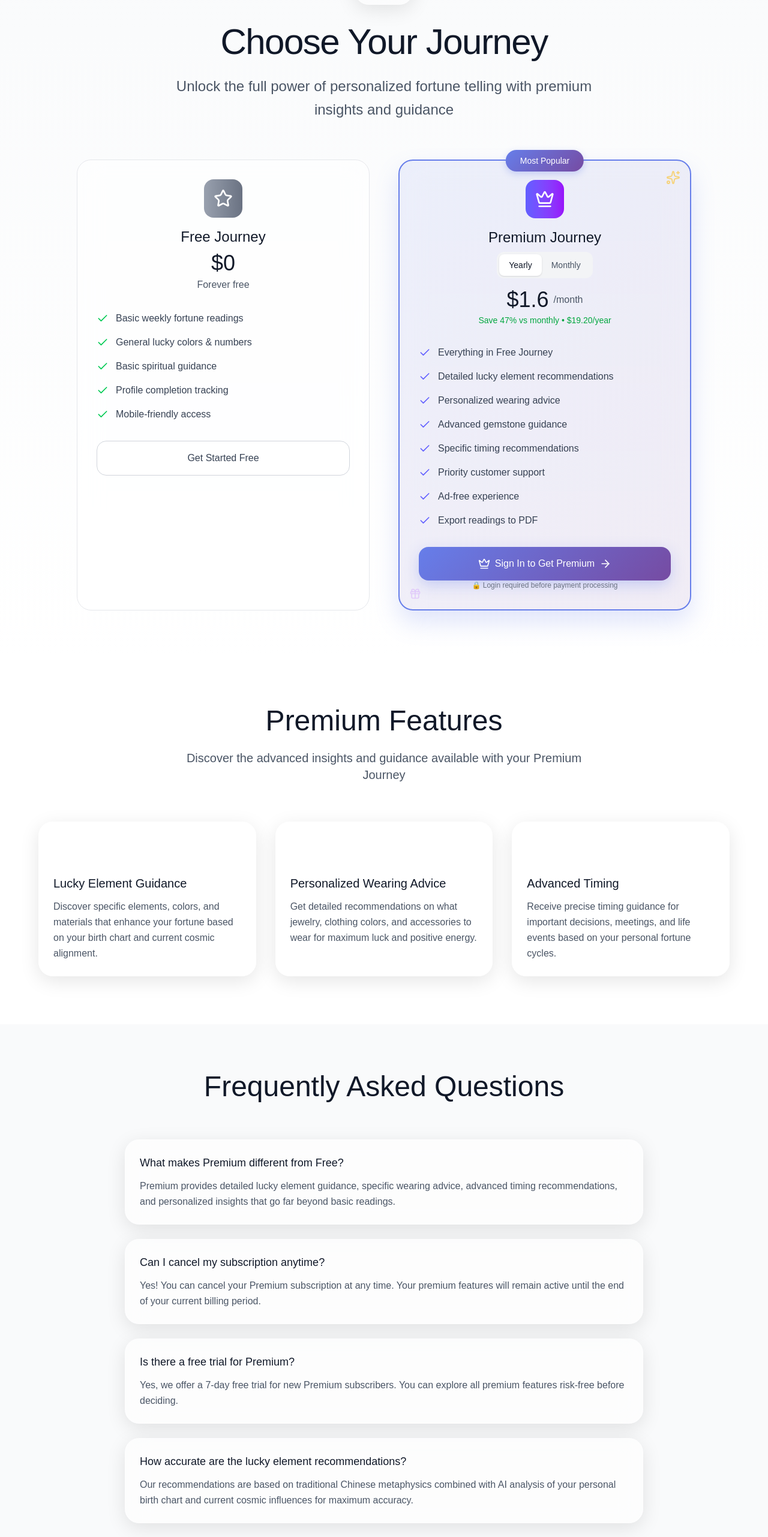
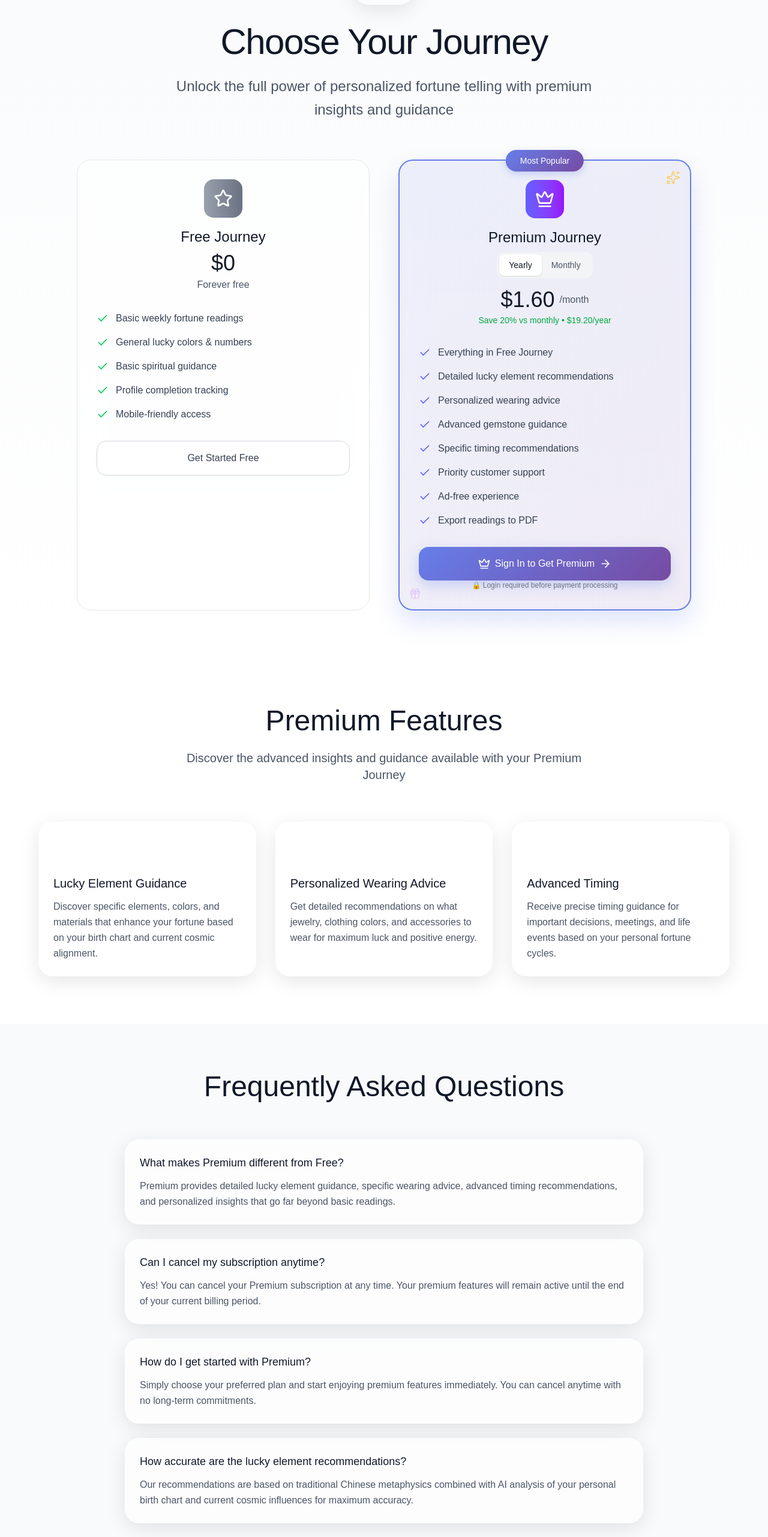
Before and after one commit to pkkwilliam/janus, a Next.js app: page /pricing in a window 1280 px wide. Shown: the part 234-2797 px from the top of the page at 60% size. Built offline with nearby package versions, Linux system fonts and the light colour scheme; no server answers.

Commit message:
fix layout

```diff
--- a/src/app/cancel/page.tsx
+++ b/src/app/cancel/page.tsx
@@ -75,7 +75,7 @@ function CancelContent() {
             </div>
 
             {/* Action buttons */}
-            <div className="space-y-4">
+            <div className="space-y-6">
               <Link href="/pricing">
                 <motion.button
                   whileHover={{ scale: 1.02 }}
@@ -92,7 +92,7 @@ function CancelContent() {
                 </motion.button>
               </Link>
 
-              <div className="grid grid-cols-2 gap-3">
+              <div className="grid grid-cols-2 gap-3 pt-2">
                 <Link href="/dashboard">
                   <motion.button
                     whileHover={{ scale: 1.02 }}
--- a/src/app/dashboard/page.tsx
+++ b/src/app/dashboard/page.tsx
@@ -739,10 +739,10 @@ function DashboardContent() {
               <div className="flex items-center gap-3">
                 <div className="text-right">
                   <div className="text-sm font-medium text-purple-600">
-                    Starting at $9.99/month
+                    Starting at $2.00/month
                   </div>
                   <div className="text-xs text-gray-500">
-                    7-day free trial
+                    Affordable premium features
                   </div>
                 </div>
                 <ChevronRight className="w-5 h-5 text-gray-400 group-hover:text-purple-600 group-hover:translate-x-1 transition-all" />
--- a/src/app/getting-started/page.tsx
+++ b/src/app/getting-started/page.tsx
@@ -36,9 +36,9 @@ const steps = [
     description: 'Select a plan that fits your spiritual journey and unlock unlimited readings.',
     details: [
       'Browse monthly and yearly subscription options',
-      'Yearly plans offer 80% savings',
+      'Yearly plans offer significant savings',
       'All plans include unlimited readings',
-      'Start with our free trial readings'
+      'Affordable pricing starting at $2/month'
     ]
   },
   {
--- a/src/app/pricing/page.tsx
+++ b/src/app/pricing/page.tsx
@@ -1,12 +1,20 @@
-'use client';
+"use client";
 
-import { motion } from 'framer-motion';
-import { Check, Star, Sparkles, Crown, ArrowRight, Gift, Shield } from 'lucide-react';
-import Link from 'next/link';
-import { useAppInit } from '@/hooks/useAppInit';
-import { Footer } from '@/components/ui/footer';
-import { subscriptionApi, CreateOrderRequest } from '@/lib/api/subscription';
-import { useState } from 'react';
+import { motion } from "framer-motion";
+import {
+  Check,
+  Star,
+  Sparkles,
+  Crown,
+  ArrowRight,
+  Gift,
+  Shield,
+} from "lucide-react";
+import Link from "next/link";
+import { useAppInit } from "@/hooks/useAppInit";
+import { Footer } from "@/components/ui/footer";
+import { subscriptionApi, CreateOrderRequest } from "@/lib/api/subscription";
+import { useState } from "react";
 
 export default function PricingPage() {
   const { isAuthenticated } = useAppInit({ requireAuth: false });
@@ -21,37 +29,40 @@ export default function PricingPage() {
       // Step 1: Create order
       const createOrderRequest: CreateOrderRequest = {
         buyerSubscription: {
-          productId: isYearly ? "p-1" : "p-2" // p-1 = YEARLY, p-2 = MONTHLY
-        }
+          productId: isYearly ? "p-1" : "p-2", // p-1 = YEARLY, p-2 = MONTHLY
+        },
       };
 
-      const orderResponse = await subscriptionApi.createOrder(createOrderRequest);
+      const orderResponse = await subscriptionApi.createOrder(
+        createOrderRequest
+      );
 
       if (orderResponse.error) {
         throw new Error(orderResponse.error.message);
       }
 
       if (!orderResponse.data) {
-        throw new Error('Failed to create order');
+        throw new Error("Failed to create order");
       }
 
       // Step 2: Request subscription payment
-      const paymentResponse = await subscriptionApi.requestSubscriptionPayment(orderResponse.data.id);
+      const paymentResponse = await subscriptionApi.requestSubscriptionPayment(
+        orderResponse.data.id
+      );
 
       if (paymentResponse.error) {
         throw new Error(paymentResponse.error.message);
       }
 
       if (!paymentResponse.data) {
-        throw new Error('Failed to get payment URL');
+        throw new Error("Failed to get payment URL");
       }
 
       // Redirect to Stripe checkout
       window.location.href = paymentResponse.data.requestUrl;
-
     } catch (error) {
-      console.error('Payment process failed:', error);
-      alert('Payment process failed. Please try again.');
+      console.error("Payment process failed:", error);
+      alert("Payment process failed. Please try again.");
     } finally {
       setIsProcessing(false);
     }
@@ -97,14 +108,14 @@ export default function PricingPage() {
               Choose Your Journey
             </h1>
             <p className="text-xl md:text-2xl text-gray-600 max-w-3xl mx-auto leading-relaxed">
-              Unlock the full power of personalized fortune telling with premium insights and guidance
+              Unlock the full power of personalized fortune telling with premium
+              insights and guidance
             </p>
           </motion.div>
 
           {/* Pricing Cards */}
           <div className="max-w-5xl mx-auto">
             <div className="grid md:grid-cols-2 gap-8 lg:gap-12">
-
               {/* Free Plan */}
               <motion.div
                 initial={{ opacity: 0, y: 40 }}
@@ -123,8 +134,12 @@ export default function PricingPage() {
                     <div className="w-16 h-16 rounded-2xl bg-gradient-to-r from-gray-400 to-gray-500 flex items-center justify-center mx-auto mb-4">
                       <Star className="w-8 h-8 text-white" />
                     </div>
-                    <h3 className="text-2xl font-medium text-gray-900 mb-2">Free Journey</h3>
-                    <div className="text-4xl font-light text-gray-900 mb-1">$0</div>
+                    <h3 className="text-2xl font-medium text-gray-900 mb-2">
+                      Free Journey
+                    </h3>
+                    <div className="text-4xl font-light text-gray-900 mb-1">
+                      $0
+                    </div>
                     <div className="text-gray-600">Forever free</div>
                   </div>
 
@@ -150,7 +165,9 @@ export default function PricingPage() {
                         backdropFilter: "blur(10px)",
                       }}
                     >
-                      {isAuthenticated ? "Access Dashboard" : "Get Started Free"}
+                      {isAuthenticated
+                        ? "Access Dashboard"
+                        : "Get Started Free"}
                     </motion.button>
                   </Link>
                 </div>
@@ -168,7 +185,8 @@ export default function PricingPage() {
                   <div
                     className="px-6 py-2 rounded-full text-sm font-medium text-white"
                     style={{
-                      background: "linear-gradient(135deg, #667eea 0%, #764ba2 100%)",
+                      background:
+                        "linear-gradient(135deg, #667eea 0%, #764ba2 100%)",
                       boxShadow: "0 4px 12px rgba(102, 126, 234, 0.3)",
                     }}
                   >
@@ -179,7 +197,8 @@ export default function PricingPage() {
                 <div
                   className="p-8 rounded-3xl border-2 h-full relative overflow-hidden"
                   style={{
-                    background: "linear-gradient(135deg, rgba(102, 126, 234, 0.1) 0%, rgba(118, 75, 162, 0.1) 100%)",
+                    background:
+                      "linear-gradient(135deg, rgba(102, 126, 234, 0.1) 0%, rgba(118, 75, 162, 0.1) 100%)",
                     backdropFilter: "blur(20px)",
                     borderColor: "#667eea",
                     boxShadow: "0 20px 40px rgba(102, 126, 234, 0.2)",
@@ -197,7 +216,9 @@ export default function PricingPage() {
                     <div className="w-16 h-16 rounded-2xl bg-gradient-to-r from-indigo-500 to-purple-600 flex items-center justify-center mx-auto mb-4">
                       <Crown className="w-8 h-8 text-white" />
                     </div>
-                    <h3 className="text-2xl font-medium text-gray-900 mb-2">Premium Journey</h3>
+                    <h3 className="text-2xl font-medium text-gray-900 mb-2">
+                      Premium Journey
+                    </h3>
 
                     {/* Pricing Toggle */}
                     <div className="flex items-center justify-center mb-4">
@@ -206,8 +227,8 @@ export default function PricingPage() {
                           onClick={() => setIsYearly(true)}
                           className={`px-4 py-2 rounded-lg text-sm font-medium transition-all ${
                             isYearly
-                              ? 'bg-white text-gray-900 shadow-sm'
-                              : 'text-gray-600 hover:text-gray-900'
+                              ? "bg-white text-gray-900 shadow-sm"
+                              : "text-gray-600 hover:text-gray-900"
                           }`}
                         >
                           Yearly
@@ -216,8 +237,8 @@ export default function PricingPage() {
                           onClick={() => setIsYearly(false)}
                           className={`px-4 py-2 rounded-lg text-sm font-medium transition-all ${
                             !isYearly
-                              ? 'bg-white text-gray-900 shadow-sm'
-                              : 'text-gray-600 hover:text-gray-900'
+                              ? "bg-white text-gray-900 shadow-sm"
+                              : "text-gray-600 hover:text-gray-900"
                           }`}
                         >
                           Monthly
@@ -227,12 +248,14 @@ export default function PricingPage() {
 
                     <div className="flex items-center justify-center gap-2 mb-1">
                       <div className="text-4xl font-light text-gray-900">
-                        ${isYearly ? '1.6' : '3'}
+                        ${isYearly ? "1.60" : "2"}
                       </div>
                       <div className="text-gray-600">/month</div>
                     </div>
                     <div className="text-sm text-green-600 font-medium">
-                      {isYearly ? 'Save 47% vs monthly • $19.20/year' : '$3/month • No commitment'}
+                      {isYearly
+                        ? "Save 20% vs monthly • $19.20/year "
+                        : "$2/month • No commitment"}
                     </div>
                   </div>
 
@@ -253,7 +276,8 @@ export default function PricingPage() {
                           whileTap={{ scale: 0.98 }}
                           className="w-full flex items-center justify-center gap-2 py-4 rounded-2xl text-white font-medium transition-all"
                           style={{
-                            background: "linear-gradient(135deg, #667eea 0%, #764ba2 100%)",
+                            background:
+                              "linear-gradient(135deg, #667eea 0%, #764ba2 100%)",
                             boxShadow: "0 8px 24px rgba(102, 126, 234, 0.3)",
                           }}
                         >
@@ -274,12 +298,15 @@ export default function PricingPage() {
                       disabled={isProcessing}
                       className="w-full flex items-center justify-center gap-2 py-4 rounded-2xl text-white font-medium transition-all disabled:opacity-50 disabled:cursor-not-allowed"
                       style={{
-                        background: "linear-gradient(135deg, #667eea 0%, #764ba2 100%)",
+                        background:
+                          "linear-gradient(135deg, #667eea 0%, #764ba2 100%)",
                         boxShadow: "0 8px 24px rgba(102, 126, 234, 0.3)",
                       }}
                     >
                       <Crown className="w-5 h-5" />
-                      {isProcessing ? 'Processing Payment...' : 'Upgrade to Premium'}
+                      {isProcessing
+                        ? "Processing Payment..."
+                        : "Upgrade to Premium"}
                       {!isProcessing && <ArrowRight className="w-5 h-5" />}
                     </motion.button>
                   )}
@@ -304,13 +331,18 @@ export default function PricingPage() {
               Premium Features
             </h2>
             <p className="text-xl text-gray-600 max-w-2xl mx-auto">
-              Discover the advanced insights and guidance available with your Premium Journey
+              Discover the advanced insights and guidance available with your
+              Premium Journey
             </p>
           </motion.div>
 
           <div className="grid md:grid-cols-2 lg:grid-cols-3 gap-8 max-w-6xl mx-auto">
             {premiumFeatureDetails.map((feature, index) => (
-              <PremiumFeatureCard key={feature.title} feature={feature} index={index} />
+              <PremiumFeatureCard
+                key={feature.title}
+                feature={feature}
+                index={index}
+              />
             ))}
           </div>
         </div>
@@ -353,22 +385,34 @@ export default function PricingPage() {
               <div className="flex items-center gap-3">
                 <Shield className="w-8 h-8 text-green-500" />
                 <div>
-                  <div className="font-medium text-gray-900">Secure Payments</div>
-                  <div className="text-sm text-gray-600">SSL encrypted & PCI compliant</div>
+                  <div className="font-medium text-gray-900">
+                    Secure Payments
+                  </div>
+                  <div className="text-sm text-gray-600">
+                    SSL encrypted & PCI compliant
+                  </div>
                 </div>
               </div>
               <div className="flex items-center gap-3">
                 <Star className="w-8 h-8 text-yellow-500" />
                 <div>
-                  <div className="font-medium text-gray-900">Cancel Anytime</div>
-                  <div className="text-sm text-gray-600">No long-term commitments</div>
+                  <div className="font-medium text-gray-900">
+                    Cancel Anytime
+                  </div>
+                  <div className="text-sm text-gray-600">
+                    No long-term commitments
+                  </div>
                 </div>
               </div>
               <div className="flex items-center gap-3">
                 <Gift className="w-8 h-8 text-purple-500" />
                 <div>
-                  <div className="font-medium text-gray-900">7-Day Free Trial</div>
-                  <div className="text-sm text-gray-600">Try premium risk-free</div>
+                  <div className="font-medium text-gray-900">
+                    Instant Access
+                  </div>
+                  <div className="text-sm text-gray-600">
+                    Start your premium journey immediately
+                  </div>
                 </div>
               </div>
             </div>
@@ -386,7 +430,7 @@ const freeFeatures = [
   "General lucky colors & numbers",
   "Basic spiritual guidance",
   "Profile completion tracking",
-  "Mobile-friendly access"
+  "Mobile-friendly access",
 ];
 
 const premiumFeatures = [
@@ -397,50 +441,63 @@ const premiumFeatures = [
   "Specific timing recommendations",
   "Priority customer support",
   "Ad-free experience",
-  "Export readings to PDF"
+  "Export readings to PDF",
 ];
 
 const premiumFeatureDetails = [
   {
     icon: Sparkles,
     title: "Lucky Element Guidance",
-    description: "Discover specific elements, colors, and materials that enhance your fortune based on your birth chart and current cosmic alignment.",
-    color: "from-amber-500 to-orange-600"
+    description:
+      "Discover specific elements, colors, and materials that enhance your fortune based on your birth chart and current cosmic alignment.",
+    color: "from-amber-500 to-orange-600",
   },
   {
     icon: Crown,
     title: "Personalized Wearing Advice",
-    description: "Get detailed recommendations on what jewelry, clothing colors, and accessories to wear for maximum luck and positive energy.",
-    color: "from-purple-500 to-indigo-600"
+    description:
+      "Get detailed recommendations on what jewelry, clothing colors, and accessories to wear for maximum luck and positive energy.",
+    color: "from-purple-500 to-indigo-600",
   },
   {
     icon: Star,
     title: "Advanced Timing",
-    description: "Receive precise timing guidance for important decisions, meetings, and life events based on your personal fortune cycles.",
-    color: "from-blue-500 to-cyan-600"
-  }
+    description:
+      "Receive precise timing guidance for important decisions, meetings, and life events based on your personal fortune cycles.",
+    color: "from-blue-500 to-cyan-600",
+  },
 ];
 
 const faqs = [
   {
     question: "What makes Premium different from Free?",
-    answer: "Premium provides detailed lucky element guidance, specific wearing advice, advanced timing recommendations, and personalized insights that go far beyond basic readings."
+    answer:
+      "Premium provides detailed lucky element guidance, specific wearing advice, advanced timing recommendations, and personalized insights that go far beyond basic readings.",
   },
   {
     question: "Can I cancel my subscription anytime?",
-    answer: "Yes! You can cancel your Premium subscription at any time. Your premium features will remain active until the end of your current billing period."
+    answer:
+      "Yes! You can cancel your Premium subscription at any time. Your premium features will remain active until the end of your current billing period.",
   },
   {
-    question: "Is there a free trial for Premium?",
-    answer: "Yes, we offer a 7-day free trial for new Premium subscribers. You can explore all premium features risk-free before deciding."
+    question: "How do I get started with Premium?",
+    answer:
+      "Simply choose your preferred plan and start enjoying premium features immediately. You can cancel anytime with no long-term commitments.",
   },
   {
     question: "How accurate are the lucky element recommendations?",
-    answer: "Our recommendations are based on traditional Chinese metaphysics combined with AI analysis of your personal birth chart and current cosmic influences for maximum accuracy."
-  }
+    answer:
+      "Our recommendations are based on traditional Chinese metaphysics combined with AI analysis of your personal birth chart and current cosmic influences for maximum accuracy.",
+  },
 ];
 
-function PremiumFeatureCard({ feature, index }: { feature: typeof premiumFeatureDetails[0]; index: number }) {
+function PremiumFeatureCard({
+  feature,
+  index,
+}: {
+  feature: (typeof premiumFeatureDetails)[0];
+  index: number;
+}) {
   const Icon = feature.icon;
 
   return (
@@ -460,18 +517,22 @@ function PremiumFeatureCard({ feature, index }: { feature: typeof premiumFeature
       <div
         className="w-12 h-12 rounded-2xl flex items-center justify-center mb-4"
         style={{
-          background: `linear-gradient(135deg, ${feature.color.split(' ')[1]}, ${feature.color.split(' ')[3]})`,
+          background: `linear-gradient(135deg, ${
+            feature.color.split(" ")[1]
+          }, ${feature.color.split(" ")[3]})`,
         }}
       >
         <Icon className="w-6 h-6 text-white" />
       </div>
-      <h3 className="text-xl font-medium text-gray-900 mb-3">{feature.title}</h3>
+      <h3 className="text-xl font-medium text-gray-900 mb-3">
+        {feature.title}
+      </h3>
       <p className="text-gray-600 leading-relaxed">{feature.description}</p>
     </motion.div>
   );
 }
 
-function FAQItem({ faq, index }: { faq: typeof faqs[0]; index: number }) {
+function FAQItem({ faq, index }: { faq: (typeof faqs)[0]; index: number }) {
   return (
     <motion.div
       initial={{ opacity: 0, y: 20 }}
```
